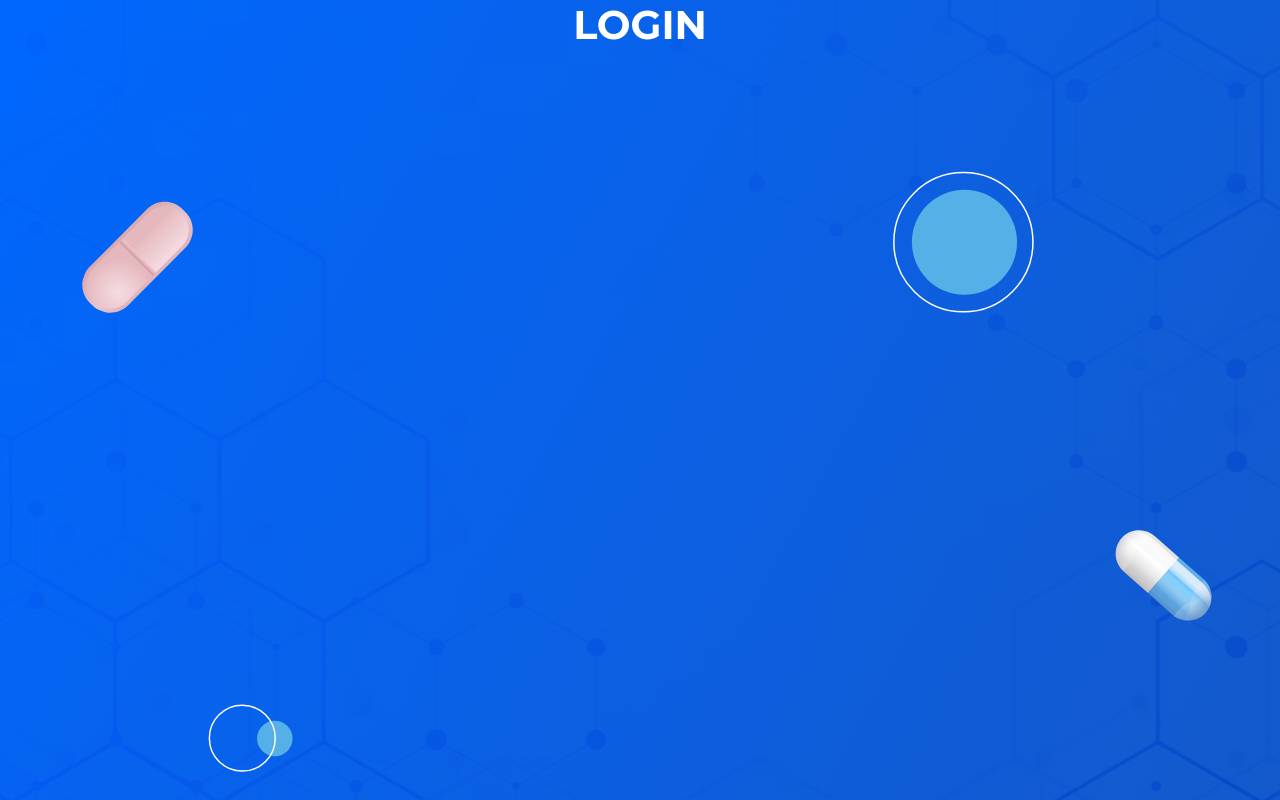
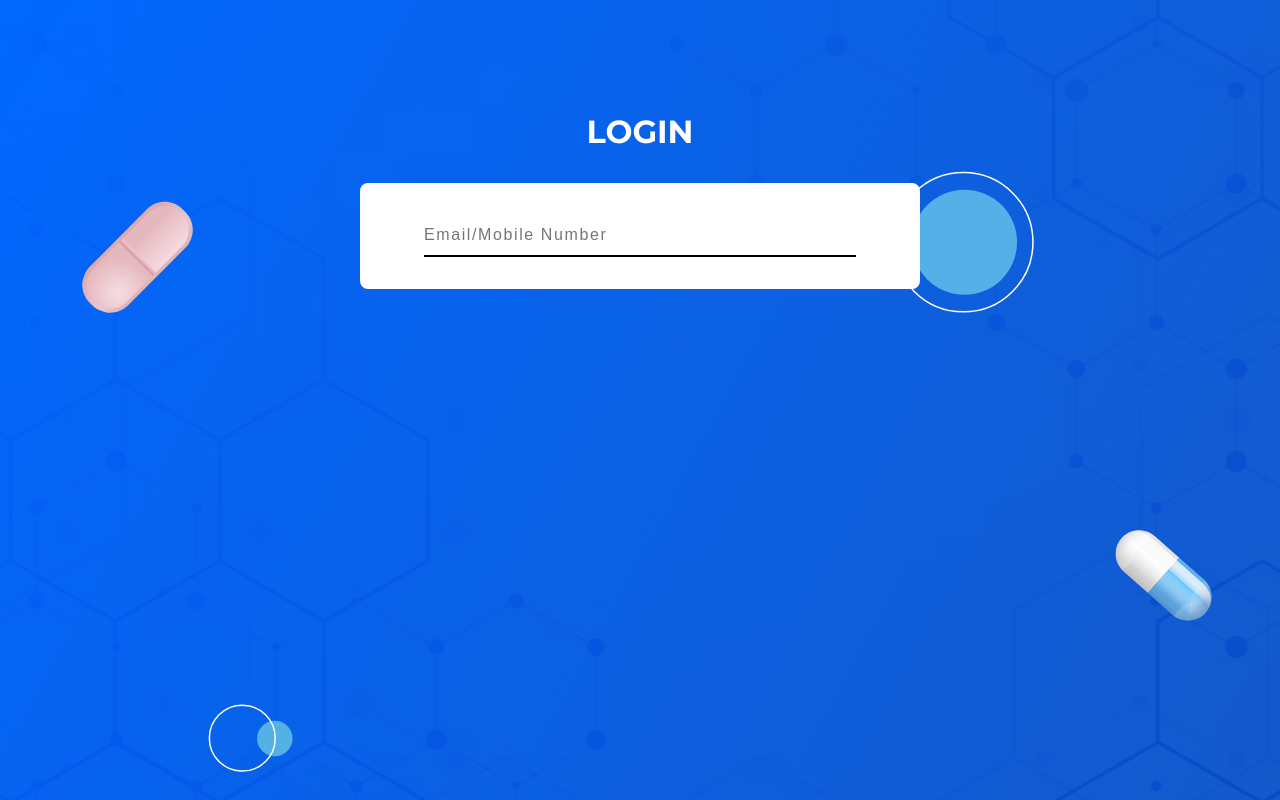
Before and after one commit to yaswanth23/bwb-ui, a Next.js app: page / in a window 1280 px wide. Built offline with nearby package versions, Linux system fonts and the light colour scheme.

Commit message:
added input field

```diff
--- a/src/app/globals.css
+++ b/src/app/globals.css
@@ -1,6 +1,7 @@
 :root {
   --primary-color: #0048ff;
   --white-color: #ffffff;
+  --black-color: #000000;
 }
 
 * {
--- a/src/app/login/index.js
+++ b/src/app/login/index.js
@@ -3,11 +3,28 @@ import React, { useState } from "react";
 import styles from "./login.module.css";
 
 const LoginPage = () => {
+  const [userIdentifier, setUserIdentifier] = useState("");
+
+  const handleInputEmailId = (event) => {
+    setUserIdentifier(event.target.value);
+  };
+
   return (
     <>
       <div className={styles.main_container}>
         <div className={styles.login_container}>
           <div className={styles.login_header}>Login</div>
+          <div className={styles.login_section}>
+            <div className={styles.login_section_form}>
+              <input
+                type="text"
+                value={userIdentifier}
+                onChange={handleInputEmailId}
+                placeholder="Email/Mobile Number"
+                className={styles.login_sec_input}
+              />
+            </div>
+          </div>
         </div>
       </div>
     </>
--- a/src/app/login/login.module.css
+++ b/src/app/login/login.module.css
@@ -10,8 +10,33 @@
 }
 .login_header {
   color: var(--white-color);
-  font-size: 2.5rem;
+  padding-top: 7rem;
+  font-size: 2rem;
   font-weight: 700;
   text-align: center;
   text-transform: uppercase;
 }
+.login_section {
+  margin-top: 2rem;
+  display: flex;
+  justify-content: center;
+  align-items: center;
+}
+.login_section_form {
+  padding: 2rem 4rem;
+  width: 35rem;
+  background-color: var(--white-color);
+  border-radius: 0.5rem;
+}
+.login_sec_input {
+  padding: 0.7rem 0;
+  font-size: 1rem;
+  outline: none;
+  width: 100%;
+  border: none;
+  border-bottom: 0.15rem solid var(--black-color);
+}
+.login_sec_input::placeholder {
+  font-size: 1rem;
+  letter-spacing: 0.1rem;
+}
```
